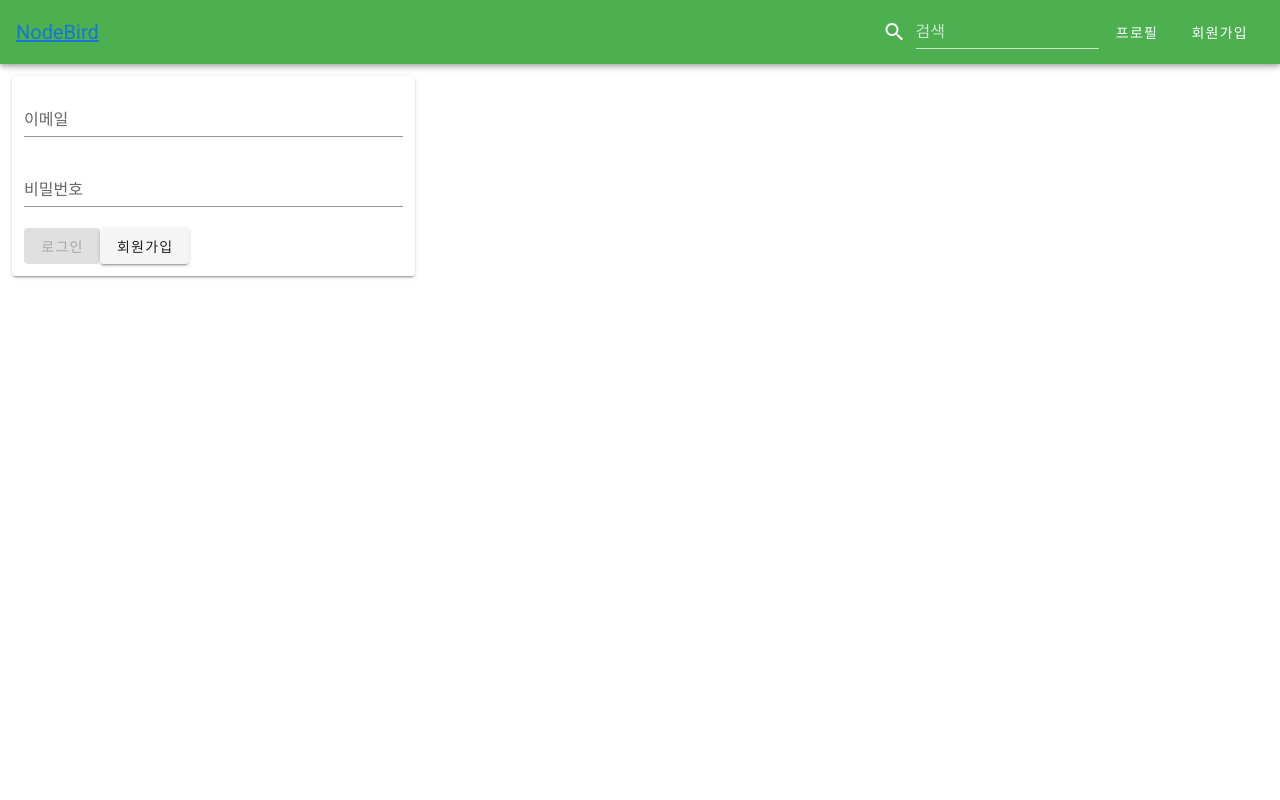
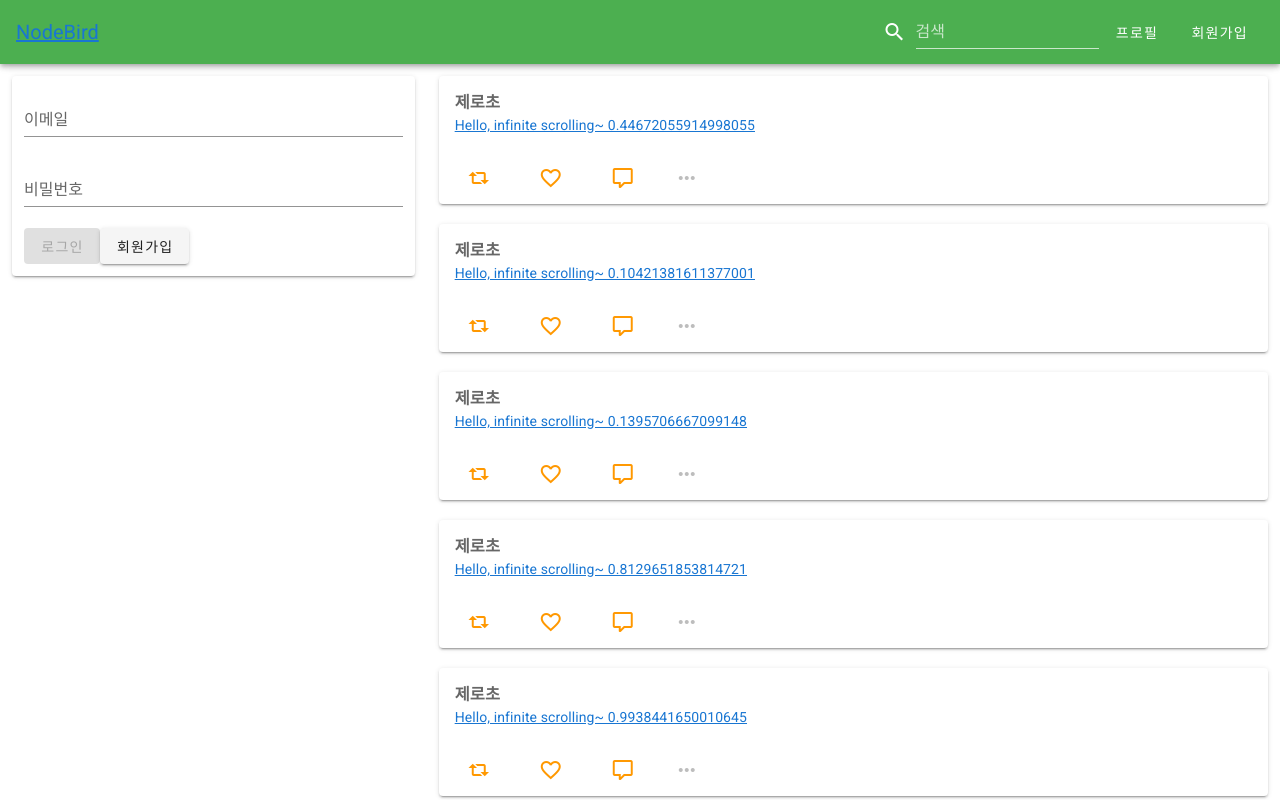
Before and after one commit to aSpring712/vue-study, a Nuxt app in the folder front/: page / in a window 1280 px wide. Shown: the top 800 px of the page. Built offline with nearby package versions, Linux system fonts and the light colour scheme.

Commit message:
3-5. fetch와 인피니트 스크롤링 구현

```diff
--- a/front/pages/index.vue
+++ b/front/pages/index.vue
@@ -18,6 +18,15 @@ import PostForm from '../components/PostForm.vue'
               name: 'Nuxt.js',
           }
       },
+      // 메인 페이지에서 게시글을 불러올 건데, 처음 mainPosts는 비어있는 상태
+      // 그러나, 실제 서비스에서 비어있으면 안됨. 그래서 fetch method를 사용해 처음 시작할 때, 데이터를 넣어줌
+      /* 보통 Component가 mount 되기 전(화면에 보이기 전)에 vuex store에 비동기적으로 data를 넣을 때 사용 */
+      fetch({ store }) {
+        // 화면이 뜨기 전 미리 서버에서 게시글 10개를 서버에서 로딩해 와서 PostCard 부분에 데이터가 차있을 수 있도록
+        // store에서 미리 데이터를 준비
+        store.dispatch('posts/loadPosts');
+        // fetch하지 않으면, 화면이 뜨기 전에 데이터가 준비되지 않기 때문에 새로고침 했을 때 아무것도 뜨지 않음
+      },
       computed: {
         me() {
           return this.$store.state.users.me;
@@ -25,7 +34,34 @@ import PostForm from '../components/PostForm.vue'
         mainPosts() {
           return this.$store.state.posts.mainPosts;
         },
+        // front-end 해커가 되지 않기 위해 해당 값 가져와야 함
+        hasMorePost() {
+          return this.$store.state.posts.hasMorePost;
+        }
       },
+      // 스크롤을 게시글 10개까지 내렸을 때 다음 게시글을 자연스럽게 불러오도록 scroll event를 달기 위함
+      mounted() { // mounted --> 화면에 붙었다
+        // mounted에서 event를 등록했으면, 항상 beforeDestroy에서 제거해주어야 함
+        // 그렇지 않으면 메모리 누수가 생김
+
+        // window는 created에서 사용 불가
+        window.addEventListener('scroll', this.onScroll);
+      },
+      beforeDestroy() {
+        window.removeEventListener('scroll', this.onScroll);
+      },
+      methods: {
+        onScroll() {
+          /* window.scrollY + document.documentElement.clientHeight === document.documentElement.scrollHeight ( - 맨 아래에서 스크롤 올린 만큼의 px) */
+          // 마지막에 빼주는 px의 크기는 게시물의 성격에 따라 숫자를 다르게 주면 됨 -> 사람들이 빨리 읽는다면 더 큰 숫자 주기
+          if(window.scrollY + document.documentElement.clientHeight > document.documentElement.scrollHeight - 300) {
+            if(this.hasMorePost) {
+              this.$store.dispatch('posts/loadPosts');
+            }
+          }
+        },
+      },
+
       // 해당 페이지에 head()가 없으면, layout defualt의 head를 사용함
       // head() {
       //     return {
--- a/front/store/posts.js
+++ b/front/store/posts.js
@@ -14,7 +14,19 @@ export const state = () => ({
 // module의 mutation 사용법
 // this.$store.commit('posts/bye')
 
+/* limit, totalPosts를 state에 넣지 않은 이유?
+front는 limit과 totalPosts를 알 수가 없기 때문에 이 둘을 모른다고 생각하고 코딩해야 함 */
+const totalPosts = 51; // 101개가 서버에 있다고 가정
 const limit = 10; // 한 번에 불러올 게시글의 개수
+
+/* 실무에서는 Throttling의 개념이 더 들어가고, limit을 사용해 가져오는 방식을 사용하지 않음
+--> 지금은 서버가 없으니까 바로바로 불러와짐 -> 실제로는 네트워크를 갔다오는 시간이 걸림
+ex. Wifi가 느려졌다? 등의 경우 10초 넘으면 사람들이 왔다갔다 하고 고장났나? 생각하므로,
+스크롤 왔다갔다 하면 계속 server에 요청을 보내게 되고 front-end 해커가 됨 -> 이걸 막기 위해
+throttling 기능을 이용
+
+limit을 사용하지 않는 이유 -> 사람들이 중간에 게시글을 새로 쓰거나 삭제하므로, totalPosts가 계속 바뀜
+--> lastId를 기반으로 함 */
 
 export const mutations = {
     // 동기적으로 변경
@@ -34,8 +46,14 @@ export const mutations = {
         state.mainPosts[index].Comments.unshift(payload);
     },
     loadPosts(state) {
+        const diff = totalPosts - state.mainPosts.length // 총 게시물 수 - 현재 내가 불러온 게시글 수 = 아직 불러오지 않은 게시글의 수
+
         // Array(limit).fill() 길이가 limit(10)인 빈 배열을 만드는 방법
-        const fakePosts = Array(limit).fill().map(v => ({ // map 함수로 Dummy data를 만듦
+        // const fakePosts = Array(limit).fill().map(v => ({ // map 함수로 Dummy data를 만듦
+
+        // 아직 불러오지 않은 게시물의 수(diff)가 limit(10) 보다 많으면 limit(10) 까지만 불러오고,
+        // 같거나 더 작으면 diff개 까지만 생성
+        const fakePosts = Array(diff > limit ? limit : diff).fill().map(v => ({
             id: Math.random().toString(),
             User: {
                 id: 1,
```
